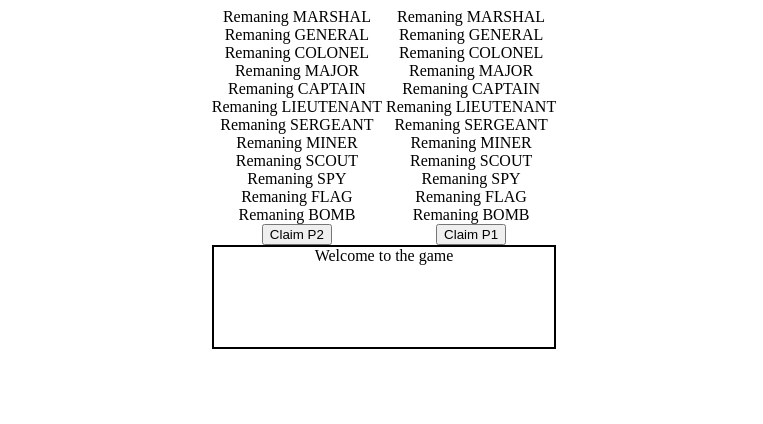
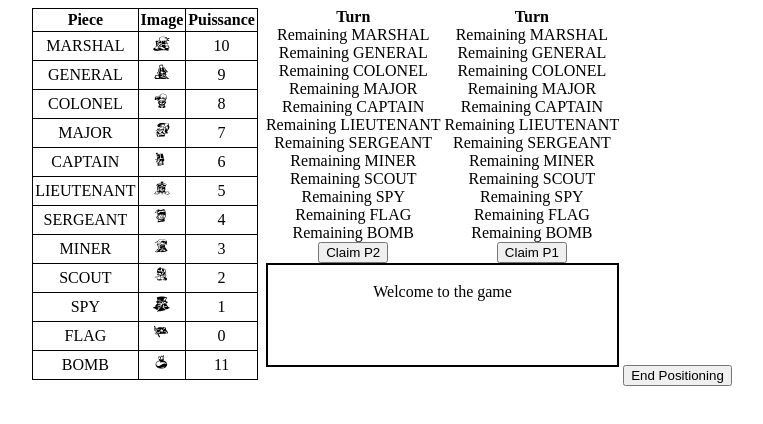
Before and after one commit to zabraf/EgoStrat, a website: page Client/index.html in a window 1280 px wide. Shown: the whole page, without its empty margins (258-1021 px from the left). Drawn offline with nearby package versions, Linux system fonts and the light colour scheme; no server answers.

Commit message:
Modified a lot of things and i don't quite rember but it kinda works

```diff
--- a/Client/index.html
+++ b/Client/index.html
@@ -14,17 +14,19 @@
 
         #map,
         #player1Info,
-        #player2Info {
-            display: inline-block;
-        }
-
+        #player2Info,
+        #legend,
         #InfoBlock {
             display: inline-block;
         }
 
+
         #chatLog {
             border: 2px solid black;
             min-height: 100px;
+            overflow: auto;
+            max-height: 300px;
+            white-space: pre-line;
         }
 
         .tile {
@@ -85,67 +87,171 @@
             width: 100%;
             height: 100%;
         }
+
+        .legend {
+            width: 20px;
+            height: 20px;
+        }
+
+        table {
+            border-collapse: collapse;
+        }
+
+        th,
+        td {
+            border: 1px solid black;
+            padding: 2px;
+        }
     </style>
     <script src="https://cdn.jsdelivr.net/npm/vue/dist/vue.js"></script>
 </head>
 
 <body>
     <div id="app">
+        <table id="legend">
+            <tr>
+                <th>Piece</th>
+                <th>Image</th>
+                <th>Puissance</th>
+            </tr>
+            <tr>
+                <td>MARSHAL</td>
+                <td><img src="/img/marshal.svg" class="legend" /></td>
+                <td>10 </td>
+            </tr>
+            <tr>
+                <td>GENERAL</td>
+                <td><img src="/img/general.svg" class="legend" /></td>
+                <td>9</td>
+            </tr>
+            <tr>
+                <td>COLONEL</td>
+                <td><img src="/img/colonel.svg" class="legend" /></td>
+                <td>8</td>
+            </tr>
+            <tr>
+                <td>MAJOR</td>
+                <td><img src="/img/major.svg" class="legend" /></td>
+                <td>7</td>
+            </tr>
+            <tr>
+                <td>CAPTAIN</td>
+                <td><img src="/img/captain.svg" class="legend" /></td>
+                <td>6</td>
+            </tr>
+            <tr>
+                <td>LIEUTENANT</td>
+                <td><img src="/img/lieutenant.svg" class="legend" /></td>
+                <td>5</td>
+            </tr>
+            <tr>
+                <td>SERGEANT</td>
+                <td><img src="/img/sergeant.svg" class="legend" /></td>
+                <td>4</td>
+            </tr>
+            <tr>
+                <td>MINER</td>
+                <td><img src="/img/miner.svg" class="legend" /></td>
+                <td>3</td>
+            </tr>
+            <tr>
+                <td>SCOUT</td>
+                <td><img src="/img/scout.svg" class="legend" /></td>
+                <td>2</td>
+            </tr>
+            <tr>
+                <td>SPY</td>
+                <td><img src="/img/spy.svg" class="legend" /></td>
+                <td>1</td>
+            </tr>
+            <tr>
+                <td>FLAG</td>
+                <td><img src="/img/flag.svg" class="legend" /></td>
+                <td>0</td>
+            </tr>
+            <tr>
+                <td>BOMB</td>
+                <td><img src="/img/bomb.svg" class="legend" /></td>
+                <td>11</td>
+            </tr>
+        </table>
         <div v-html="datas.map" id="map">
         </div>
         <div id="InfoBlock">
             <div id="player2Info">
-                <div id="name2">{{ datas.username2 }} </div>
+                <b v-if="datas.turn == datas.username2">Turn</b>
+                <span v-else>Not turn</span>
+                <div id="name2" v-if="pid == datas.username2"><b>{{ datas.username2 }}</b></div>
+                <div id="name2" v-else>{{ datas.username2 }} </div>
                 <div id="pieces2">
-                    <div id="MARSHAL2">Remaning {{ datas.MARSHAL2 }} MARSHAL</div>
-                    <div id="GENERAL2">Remaning {{ datas.GENERAL2 }} GENERAL</div>
-                    <div id="COLONEL2">Remaning {{ datas.COLONEL2 }} COLONEL</div>
-                    <div id="MAJOR2">Remaning {{ datas.MAJOR2 }} MAJOR</div>
-                    <div id="CAPTAIN2">Remaning {{ datas.CAPTAIN2 }} CAPTAIN</div>
-                    <div id="LIEUTENANT2">Remaning {{ datas.LIEUTENANT2 }} LIEUTENANT</div>
-                    <div id="SERGEANT2">Remaning {{ datas.SERGEANT2 }} SERGEANT</div>
-                    <div id="MINER2">Remaning {{ datas.MINER2 }} MINER</div>
-                    <div id="SCOUT2">Remaning {{ datas.SCOUT2 }} SCOUT</div>
-                    <div id="SPY2">Remaning {{ datas.SPY2 }} SPY</div>
-                    <div id="FLAG2">Remaning {{ datas.FLAG2 }} FLAG</div>
-                    <div id="BOMB2">Remaning {{ datas.BOMB2 }} BOMB</div>
+                    <div id="MARSHAL2">Remaining {{ datas.MARSHAL2 }} MARSHAL</div>
+                    <div id="GENERAL2">Remaining {{ datas.GENERAL2 }} GENERAL</div>
+                    <div id="COLONEL2">Remaining {{ datas.COLONEL2 }} COLONEL</div>
+                    <div id="MAJOR2">Remaining {{ datas.MAJOR2 }} MAJOR</div>
+                    <div id="CAPTAIN2">Remaining {{ datas.CAPTAIN2 }} CAPTAIN</div>
+                    <div id="LIEUTENANT2">Remaining {{ datas.LIEUTENANT2 }} LIEUTENANT</div>
+                    <div id="SERGEANT2">Remaining {{ datas.SERGEANT2 }} SERGEANT</div>
+                    <div id="MINER2">Remaining {{ datas.MINER2 }} MINER</div>
+                    <div id="SCOUT2">Remaining {{ datas.SCOUT2 }} SCOUT</div>
+                    <div id="SPY2">Remaining {{ datas.SPY2 }} SPY</div>
+                    <div id="FLAG2">Remaining {{ datas.FLAG2 }} FLAG</div>
+                    <div id="BOMB2">Remaining {{ datas.BOMB2 }} BOMB</div>
                 </div>
                 <button id="btnClaim2" v-if="datas.canClaim2" onclick="ClaimJ(2)">Claim P2</button>
             </div>
             <div id="player1Info">
-                <div id="name1">{{ datas.username1 }} </div>
+                <b v-if="datas.turn == datas.username1">Turn</b>
+                <span v-else>Not turn</span>
+                <div id="name1" v-if="pid == datas.username1"><b>{{ datas.username1 }}</b></div>
+                <div id="name1" v-else>{{ datas.username1 }} </div>
                 <div id="pieces1">
-                    <div id="MARSHAL1">Remaning {{ datas.MARSHAL1 }} MARSHAL</div>
-                    <div id="GENERAL1">Remaning {{ datas.GENERAL1 }} GENERAL</div>
-                    <div id="COLONEL1">Remaning {{ datas.COLONEL1 }} COLONEL</div>
-                    <div id="MAJOR1">Remaning {{ datas.MAJOR1 }} MAJOR</div>
-                    <div id="CAPTAIN1">Remaning {{ datas.CAPTAIN1 }} CAPTAIN</div>
-                    <div id="LIEUTENANT1">Remaning {{ datas.LIEUTENANT1 }} LIEUTENANT</div>
-                    <div id="SERGEANT1">Remaning {{ datas.SERGEANT1 }} SERGEANT</div>
-                    <div id="MINER1">Remaning {{ datas.MINER1 }} MINER</div>
-                    <div id="SCOUT1">Remaning {{ datas.SCOUT1 }} SCOUT</div>
-                    <div id="SPY1">Remaning {{ datas.SPY1 }} SPY</div>
-                    <div id="FLAG1">Remaning {{ datas.FLAG1 }} FLAG</div>
-                    <div id="BOMB1">Remaning {{ datas.BOMB1 }} BOMB</div>
+                    <div id="MARSHAL1">Remaining {{ datas.MARSHAL1 }} MARSHAL</div>
+                    <div id="GENERAL1">Remaining {{ datas.GENERAL1 }} GENERAL</div>
+                    <div id="COLONEL1">Remaining {{ datas.COLONEL1 }} COLONEL</div>
+                    <div id="MAJOR1">Remaining {{ datas.MAJOR1 }} MAJOR</div>
+                    <div id="CAPTAIN1">Remaining {{ datas.CAPTAIN1 }} CAPTAIN</div>
+                    <div id="LIEUTENANT1">Remaining {{ datas.LIEUTENANT1 }} LIEUTENANT</div>
+                    <div id="SERGEANT1">Remaining {{ datas.SERGEANT1 }} SERGEANT</div>
+                    <div id="MINER1">Remaining {{ datas.MINER1 }} MINER</div>
+                    <div id="SCOUT1">Remaining {{ datas.SCOUT1 }} SCOUT</div>
+                    <div id="SPY1">Remaining {{ datas.SPY1 }} SPY</div>
+                    <div id="FLAG1">Remaining {{ datas.FLAG1 }} FLAG</div>
+                    <div id="BOMB1">Remaining {{ datas.BOMB1 }} BOMB</div>
                 </div>
                 <button id="btnClaim1" v-if="datas.canClaim1" onclick="ClaimJ(1)">Claim P1</button>
             </div>
             <div id="chatLog">
-                {{ datas.chatlog }}
+                {{ chatlog }}
             </div>
         </div>
+        <button v-if="positioning && (datas.username1 == pid || datas.username2 == pid)"
+            onclick="btnEndPositiong_click()">End
+            Positioning</button>
+            <div v-else-if="positioning">Caca</div>
     </div>
     <script src="/socket.io/socket.io.js"></script>
     <script>
         var selectedX, selectedY;
         function Clicked(x, y) {
+            if (app.positioning) {
+                if (selectedX == null || selectedY == null) {
+                    selectedX = x;
+                    selectedY = y;
+                } else {
+                    socket.emit('switch', x, y, selectedX, selectedY);
+
+                    selectedX = null;
+                    selectedY = null;
+                }
+            } else {
                 selectedX = x;
                 selectedY = y;
                 socket.emit('whereCanGo', x, y);
-            socket.on('canGoHere', function (drawMap) {
-                app.datas.map = drawMap;
-            });
-            console.log("Clicked on " + x + " ; " + y);
+            }
+        }
+
+
+        function Switch(x1, y1, x2, y2) {
         }
 
         function HeyMateGoHere(x, y) {
@@ -155,11 +261,15 @@
         const app = new Vue({
             el: '#app',
             data: {
-                datas: { canClaim1: true, canClaim2: true , chatlog : "Welcome to the game"}
+                positioning: true,
+                pid: 0,
+                chatlog: "Welcome to the game",
+                datas: { canClaim1: true, canClaim2: true }
             }
         })
         //SocketIO Connect
         var socket = io.connect('http://127.0.0.1:8080');
+        app.pid = socket.id;
         //Claim a Player to server
         function ClaimJ(player) {
             switch (player) {
@@ -175,40 +285,44 @@
                     break;
             }
         }
+
+        socket.on('redrawMap', function (drawMap) {
+            app.datas.map = drawMap;
+        });
         //A player has claimed
-        socket.on('claimed', function () {
-            socket.emit('requestUpdate');
+        socket.on('RequestUpdate', function () {
+            socket.emit('WantUpdate');
         });
 
         //Called when you are completely connected
         socket.on('Update', function (datas) {
             app.datas = datas;
+            app.pid = socket.id;
         });
 
         //Called when you are completely connected
         socket.on('win', function (str) {
-    app.datas.map = "<h1>"+str+"</h1>";
+            app.datas.map = "<h1>" + str + "</h1>";
+            app.chatlog = "Ah ouaiis!";
         });
 
         //Called when you are completely connected
         socket.on('chatlog', function (str) {
-    app.datas.chatlog += "\n"+str;
+            app.chatlog += '\n' + str;
         });
 
         //When the server told us to begin positioning
         socket.on('beginPositioning', function () {
             //Positioning
+            app.positionning = true;
+            app.pid = socket.id;
+        });
 
+        function btnEndPositiong_click() {
+            app.positioning = false;
             //Told the server that finished
             socket.emit('endPositioning', socket.id);
-        });
-
-        socket.on('turn', function (player) {
-            if (socket.id == player.name) {
-                //Take turn
-                TakeTurn().then(socket.emit('endTurn'));
         }
-        });
     </script>
 </body>
 
```
Also changed, not shown: app.js (+45 -23 lines), js/player.js (+6 -3 lines), js/ruleController.js (+27 -15 lines). Lines whose indentation alone changed are shown as unchanged.
